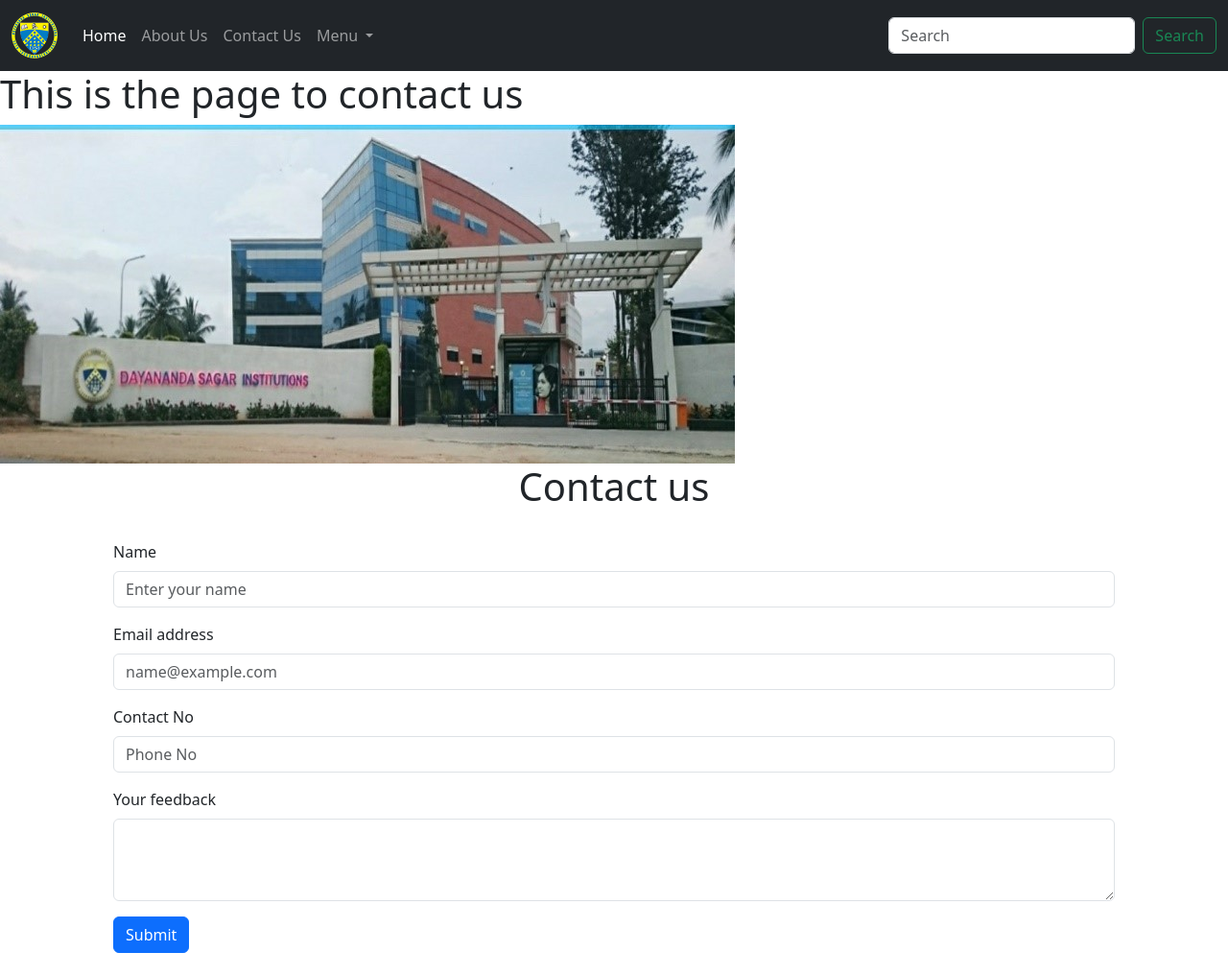
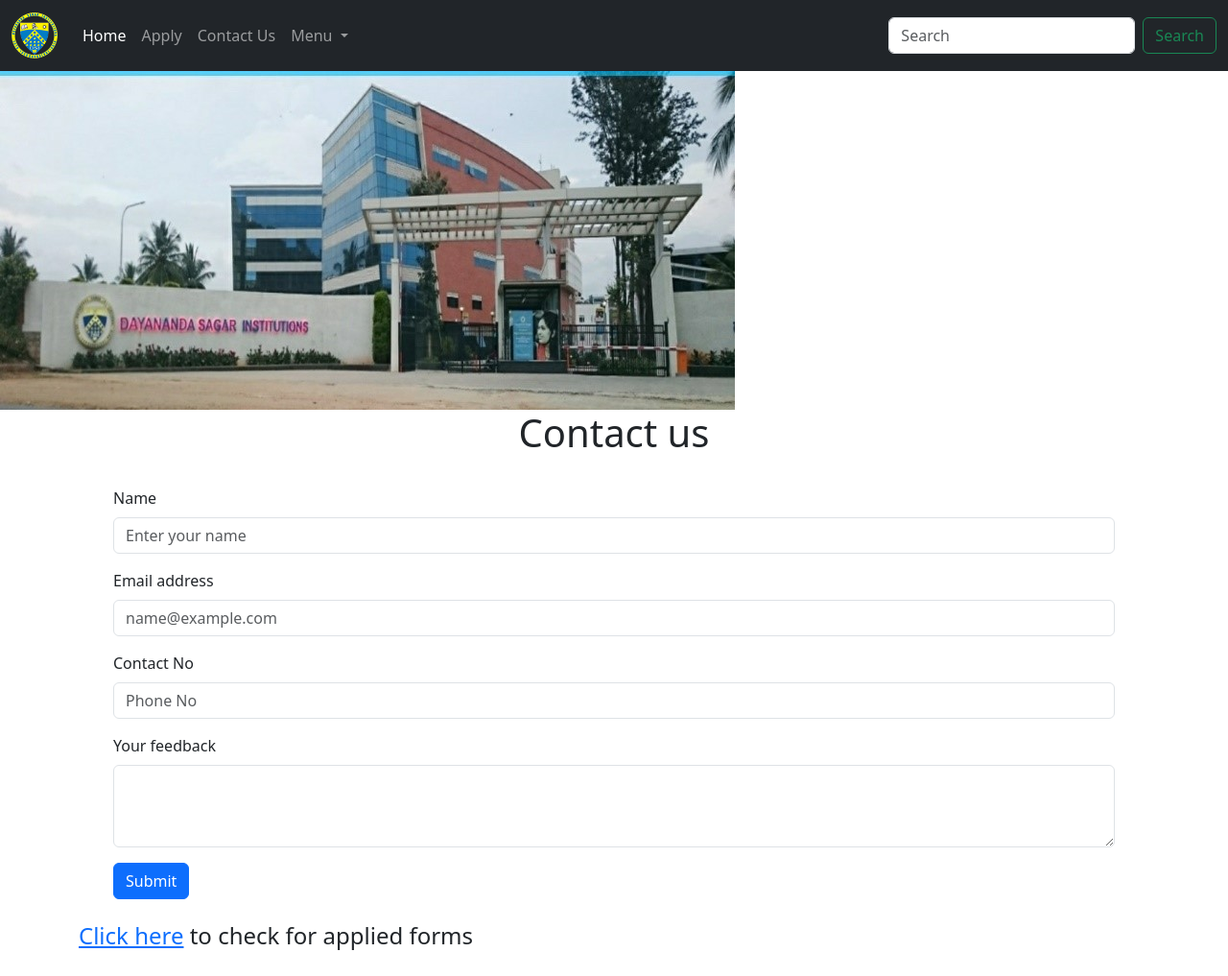
Before and after one commit to pradeepparisn/Dummy_Django, a Django app: page /contact/ in a window 1280 px wide. Shown: the whole page at 96% size. After the commit the page ends 990 px from the top, so only its background shows below. Run offline with Django 5.2, Linux system fonts and the light colour scheme.

Commit message:
Rendering database data on interface

```diff
--- a/home/urls.py
+++ b/home/urls.py
@@ -4,9 +4,9 @@
 
 urlpatterns = [
     path("",views.index,name='home'),
-    path("about/",views.about,name='about'),
+    path("apply/",views.apply,name='apply'),
     path("contact/",views.contact,name='contact'),
-    path("apply/",views.apply,name='apply')
+    path("appliedcontact/",views.appliedcontact,name='appliedcontact')
 
 
 ]
--- a/home/views.py
+++ b/home/views.py
@@ -6,8 +6,9 @@
     return render(request,'index.html')
     # return HttpResponse("this is home page")
 
-def about(request):
-    return render(request,'about.html')
+def appliedcontact(request):
+    contact=Contact.objects.all()
+    return render(request,'appliedcontact.html',{'contact':contact})
 
 def contact(request):
     if request.method== 'POST':
--- a/templates/base.html
+++ b/templates/base.html
@@ -24,7 +24,7 @@
             </li>
 
             <li class="nav-item">
-              <a class="nav-link" href="/about">About Us</a>
+              <a class="nav-link" href="/apply">Apply</a>
             </li>
 
 
@@ -37,8 +37,8 @@
                 Menu
               </a>
               <ul class="dropdown-menu">
-                  <li><a class="dropdown-item" href="/apply">Apply</a></li>
-                <li><a class="dropdown-item" href="/about">About Us</a></li>
+                  <li><a class="dropdown-item" href="/appliedcontact">Applied Forms</a></li>
+                <li><a class="dropdown-item" href="/apply">Apply</a></li>
                 <li><a class="dropdown-item" href="/contact">Contact Us</a></li>
               </ul>
             </li>
--- a/templates/contact.html
+++ b/templates/contact.html
@@ -3,7 +3,6 @@
 {% block title %}contact us{% endblock title %}
 
 {% block body %}
-<h1> This is the page to contact us</h1>
 <img src="/static/1.jpg" alt="DSATM enterence">
 <h1 style="text-align: center;">Contact us</h1>
 <div class="container px-5 py-4 ">
@@ -28,4 +27,7 @@
     <button class="btn btn-primary" type='submit'>Submit</button>
 </form>
 </div>
+<div class='container'>
+<h4><a href='/appliedcontact'>Click here</a> to check for applied forms</h4>
+</div>
 {% endblock body %}
```
Also changed, not shown: templates/about.html (deleted, +0 -7 lines), templates/appliedcontact.html (added, +37 -0 lines), db.sqlite3.
